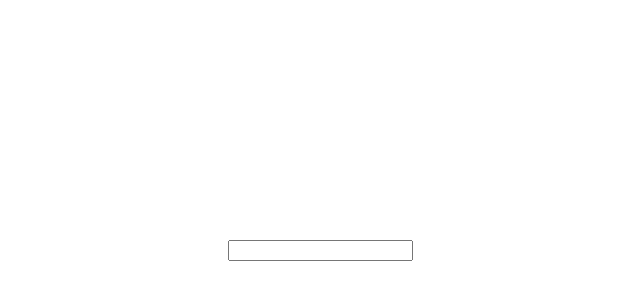
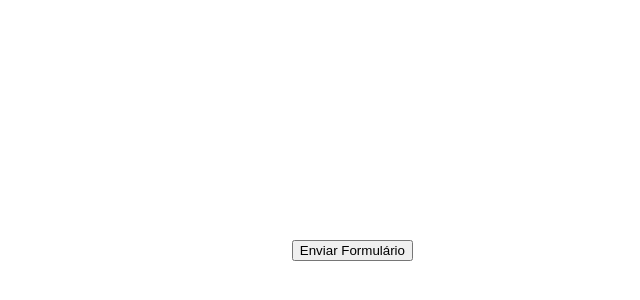
Before and after one commit to leocassiosilva/curso-vue-js, a Vue app: page / in a window 1280 px wide. Shown: the part 150-450 px from the top of the page, without its empty margins (227-867 px from the left). Built offline with nearby package versions, Linux system fonts and the light colour scheme.

Commit message:
Evento submissao

```diff
--- a/src/App.vue
+++ b/src/App.vue
@@ -8,9 +8,10 @@
 // import Exemplo05 from "./components/Exemplo05Model.vue";
 // import Exemplo06 from "./components/Exemplo06Classe.vue";
 // import Exemplo07 from './components/Exemplo07Clique.vue';
-import Exemplo08 from './components/Exemplo08Teclado.vue';
+// import Exemplo08 from './components/Exemplo08Teclado.vue';
+import Exemplo09 from './components/Exemplo09Submissao.vue';
 </script>
 
 <template>
-  <Exemplo08></Exemplo08>
+  <Exemplo09></Exemplo09>
 </template>
--- /dev/null
+++ b/src/components/Exemplo09Submissao.vue
@@ -0,0 +1,14 @@
+<script setup>
+
+    function validarFormulario(){
+        alert("Formulário enviado com sucesso!");
+        // Aqui você pode adicionar a lógica para processar o formulário
+    }
+
+</script>
+
+<template>
+    <form @submit="validarFormulario">
+        <input type="submit" value="Enviar Formulário">
+    </form>
+</template>
```
